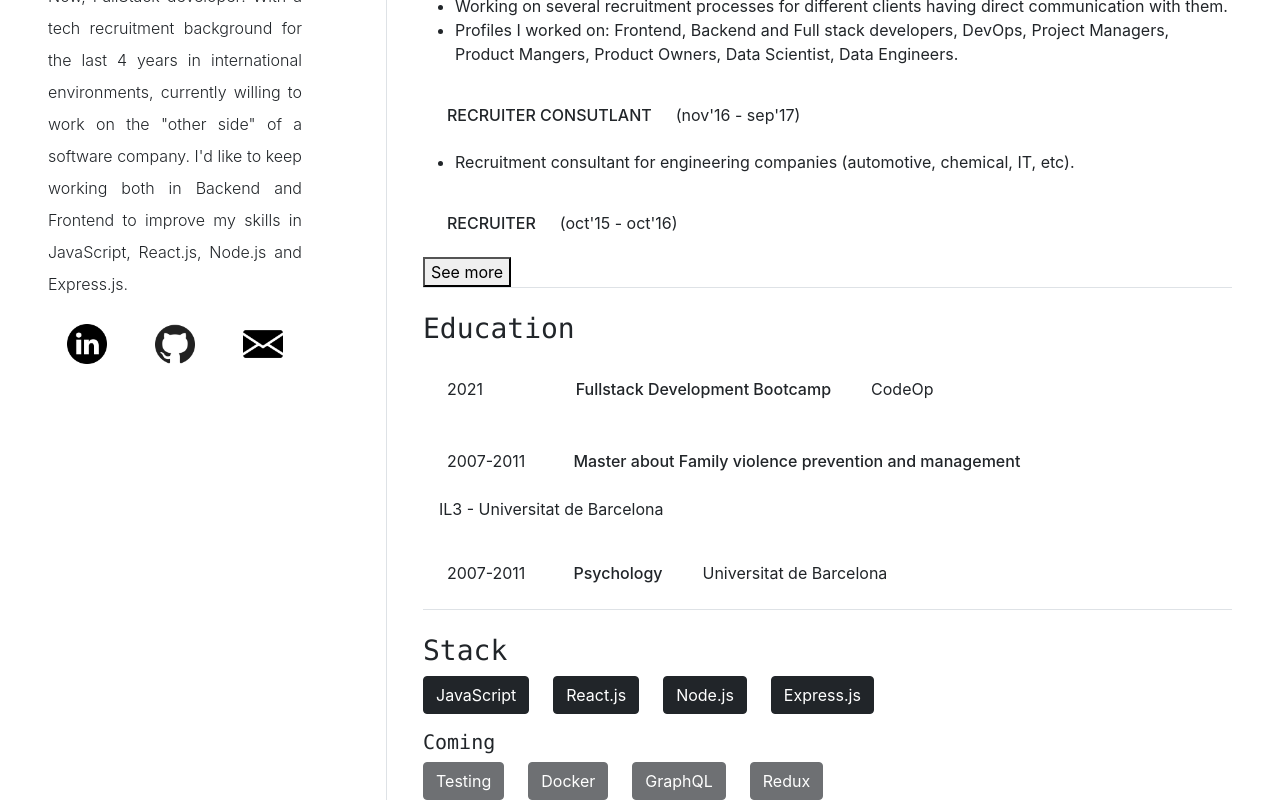
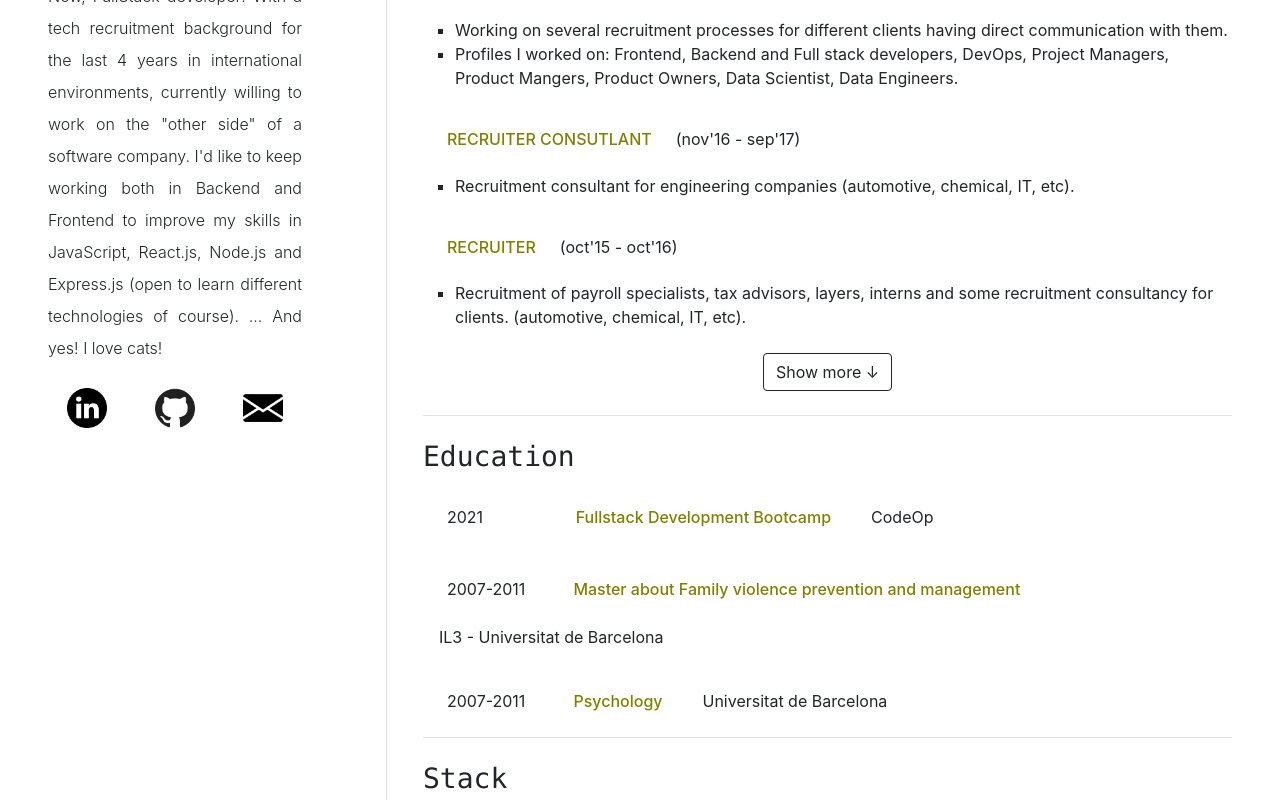
Before and after one commit to andriumm/andrea-mestre-portfolio, a React (Create React App) app: page / in a window 1280 px wide. Shown: the part 540-1340 px from the top of the page. Built offline with nearby package versions, Linux system fonts and the light colour scheme; a web font is replaced by a local one.

Commit message:
buttons show more/less done

```diff
--- a/src/App.css
+++ b/src/App.css
@@ -49,9 +49,15 @@
 .h2 {
 	font-family: "Syne Mono", monospace;
 }
+h6 {
+	color: #808000;
+}
 
 p {
 	text-align: justify;
+}
+li {
+	list-style: square;
 }
 
 .App-link {
--- a/src/components/Experience.js
+++ b/src/components/Experience.js
@@ -6,6 +6,10 @@ export default function Experience() {
 	const handleShowMore = (e) => {
 		e.preventDefault();
 		setShowMore(true);
+	};
+	const handleShowLess = (e) => {
+		e.preventDefault();
+		setShowMore(false);
 	};
 
 	return (
@@ -24,7 +28,8 @@ export default function Experience() {
 							the last 4 years in international environments, currently willing
 							to work on the "other side" of a software company. I'd like to
 							keep working both in Backend and Frontend to improve my skills in
-							JavaScript, React.js, Node.js and Express.js.{" "}
+							JavaScript, React.js, Node.js and Express.js (open to learn
+							different technologies of course). ... And yes! I love cats!{" "}
 						</p>
 						<div className="text-center my-4">
 							<a
@@ -78,6 +83,9 @@ export default function Experience() {
 										develop a standard recruitment process that works
 										cross-location (Hamburg, Porto, Valencia and Barcelona).
 									</li>
+									<li>
+										Support in HR, Employer Branding and Office Management.
+									</li>
 								</ul>
 							</div>
 							<div>
@@ -112,9 +120,73 @@ export default function Experience() {
 							<div>
 								<h6 className="d-inline-flex mx-4 my-4">RECRUITER</h6>
 								<p className="d-inline-flex">(oct'15 - oct'16)</p>
+								<ul>
+									<li>
+										Recruitment of payroll specialists, tax advisors, layers,
+										interns and some recruitment consultancy for clients.
+										(automotive, chemical, IT, etc).
+									</li>
+								</ul>
+								<div>
+									{!showMore && (
+										<div className="text-center my-4 ">
+											<button
+												onClick={handleShowMore}
+												type="button"
+												className="btn btn-outline-dark"
+											>
+												Show more &#8595;
+											</button>
+										</div>
+									)}
+
+									{showMore && (
+										<div>
+											<div>
+												<h6 className="d-inline-flex mx-4 my-4">
+													COSTUMER SERVICE AGENT
+												</h6>
+												<p className="d-inline-flex">(oct'13 - apr'16)</p>
+												<ul>
+													<p>Working for the English and Spanish market:</p>
+													<li>
+														Take incoming customer calls (via telephone, email,
+														voicemail, or other automated alerts) and solve
+														users' demands related to orders (complaints,
+														refunds, recommendations, etc.).
+													</li>
+													<li>
+														Maintain service and product knowledge and expertise
+														associated with applications specific to individual
+														customers.
+													</li>
+													<li>
+														In the last 6 months, I assumed some coordinator
+														tasks for the weekend team.
+													</li>
+												</ul>
+											</div>
+											<div>
+												<h6 className="d-inline-flex mx-4 my-4">
+													PSHYCOLOGIST Intern
+												</h6>
+												<p className="d-inline-flex">
+													(various Internships between sep'11 - jun'14)
+												</p>
+											</div>
+											<div className="text-center my-4 ">
+												<button
+													onClick={handleShowLess}
+													type="button"
+													className="btn btn-outline-dark"
+												>
+													Show less &#8593;
+												</button>
+											</div>
+										</div>
+									)}
+								</div>
 							</div>
-							<button>See more</button>
-							{showMore && <div></div>}
 						</div>
 						<div className="mx-4 my-4 border-bottom">
 							<h3 className="font-monospace">Education</h3>
@@ -150,17 +222,17 @@ export default function Experience() {
 							<p className="btn btn-dark me-4">React.js</p>
 							<p className="btn btn-dark me-4">Node.js</p>
 							<p className="btn btn-dark me-4">Express.js</p>
-							<h5 className="font-monospace">Coming</h5>
+							<h5 className="font-monospace my-4">Coming</h5>
 							<p className="btn btn-dark disabled me-4">Testing</p>
 							<p className="btn btn-dark disabled me-4">Docker</p>
 							<p className="btn btn-dark disabled me-4">GraphQL</p>
-							<p className="btn btn-dark disabled me-4">Redux</p>
+							<p className="btn btn-dark disabled mb-4 me-4">Redux</p>
 						</div>
 						<div className="mx-4 my-4">
 							<h3 className="font-monospace">
 								A glimpse of my culture company values
 							</h3>
-							<h6 className="mx-4 my-4 fw-light lh-lg">
+							<h6 className="mx-4 my-4 fw-light lh-lg text-dark">
 								If you have some time left and you want to know more about the
 								values I persuit in my working environment you can take a look
 								to a couple of short articles I wrote while I was a tech
```
